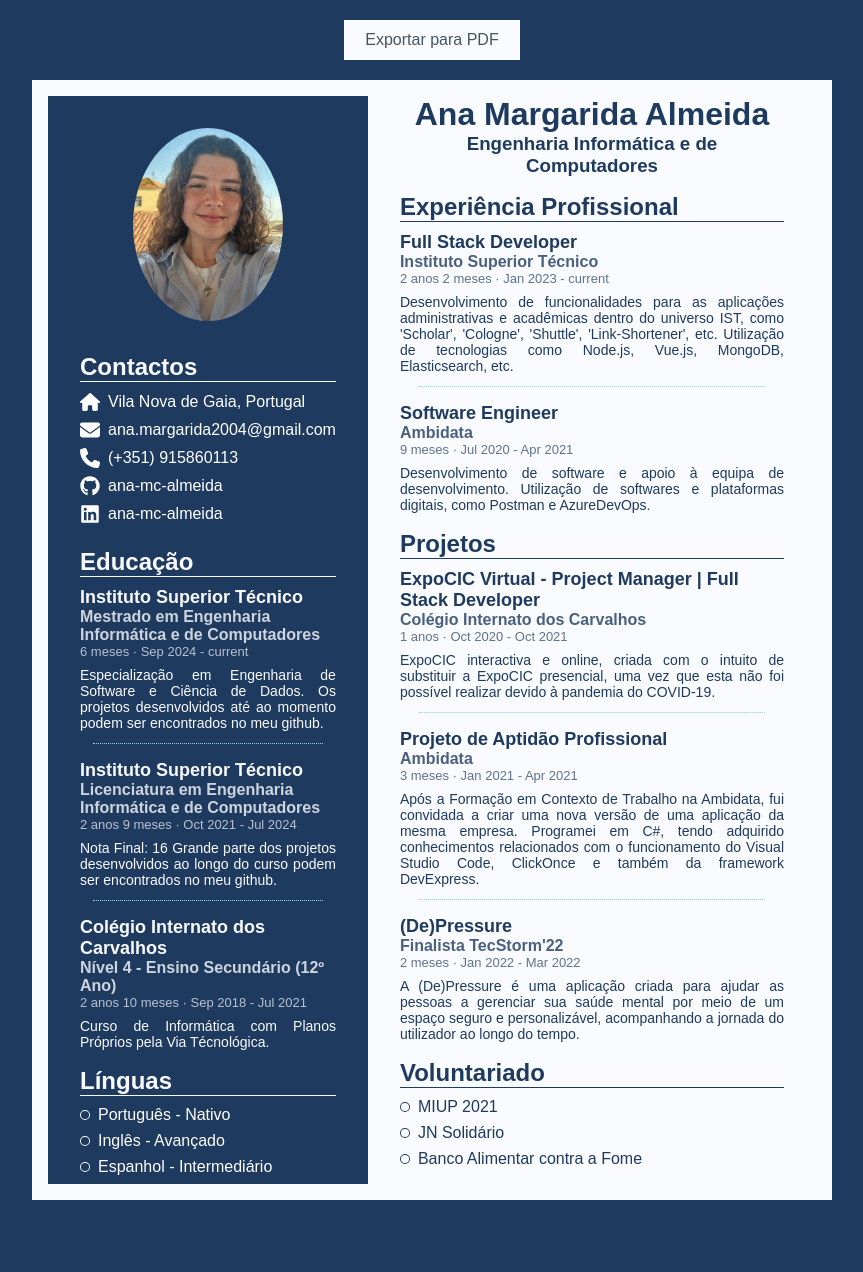
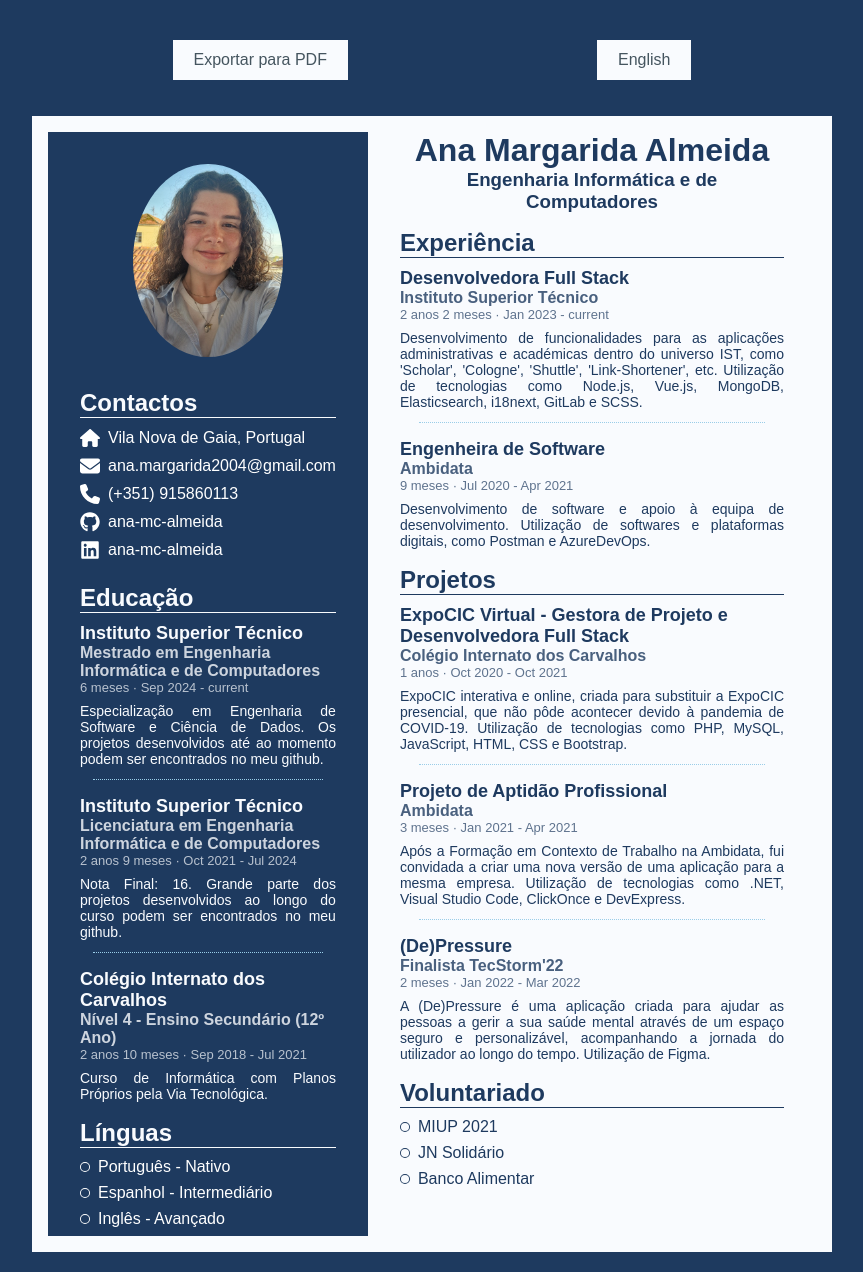
Before and after one commit to ana-mc-almeida/cv, a Vue app: page / in a window 1280 px wide. Shown: the whole page, without its empty margins (208-1071 px from the left). Before the commit the page ends 1220 px from the top, so only its background shows below. Built offline with nearby package versions, Linux system fonts and the light colour scheme.

Commit message:
Add translations (#5)

```diff
--- a/package.json
+++ b/package.json
@@ -19,6 +19,7 @@
     "html2pdf.js": "^0.10.3",
     "simple-icons": "^14.10.0",
     "vue": "^3.5.13",
+    "vue-i18n": "^11.1.2",
     "vue-router": "^4.5.0"
   },
   "devDependencies": {
--- a/src/components/ContentArea.vue
+++ b/src/components/ContentArea.vue
@@ -1,71 +1,69 @@
 <template>
   <div class="content-area">
-    <h1 style="margin: 0">Ana Margarida Almeida</h1>
-    <h3 style="margin: 0">Engenharia Informática e de Computadores</h3>
-    <!-- <SectionContainer title="Perfil" style="text-align: justify">
+    <h1 style="margin: 0">{{ $t('my-name') }}</h1>
+    <h3 style="margin: 0">{{ $t('short-profile') }}</h3>
+    <!-- <SectionContainer :title="$t('profile.title')" style="text-align: justify">
+      <SectionEntry :description="$t('profile.description')" />
+    </SectionContainer> -->
+    <SectionContainer :title="$t('experience.title')">
       <SectionEntry
-        description="Sou uma estudante de Engenharia Informática apaixonada por desenvolvimento de software e
-      inovação tecnológica."
-      />
-    </SectionContainer> -->
-    <SectionContainer title="Experiência Profissional">
-      <SectionEntry
-        mainTitle="Full Stack Developer"
-        subTitle="Instituto Superior Técnico"
+        :mainTitle="$t('experience.dsi.title')"
+        :subTitle="$t('ist')"
         startDate="15-01-2023"
-        description="Desenvolvimento de funcionalidades para as aplicações administrativas e acadêmicas dentro do universo IST, como 'Scholar', 'Cologne', 'Shuttle', 'Link-Shortener', etc. Utilização de tecnologias como Node.js, Vue.js, MongoDB, Elasticsearch, etc."
-        :icons="['nodedotjs', 'vuedotjs', 'mongodb', 'elasticsearch', 'gitlab', 'scss']"
+        :description="$t('experience.dsi.description') + ' ' + $t('experience.dsi.technologies')"
+        :icons="['nodedotjs', 'vuedotjs', 'mongodb', 'elasticsearch', 'i18next', 'gitlab', 'scss']"
       />
       <SectionEntry
-        mainTitle="Software Engineer"
-        subTitle="Ambidata"
+        :mainTitle="$t('experience.ambidata.title')"
+        :subTitle="$t('ambidata')"
         startDate="01-07-2020"
         endDate="01-04-2021"
-        description="Desenvolvimento de software e apoio à equipa de desenvolvimento. Utilização de softwares e plataformas digitais, como Postman e AzureDevOps."
+        :description="
+          $t('experience.ambidata.description') + ' ' + $t('experience.ambidata.technologies')
+        "
+        :icons="['postman', 'azuredevops']"
       />
     </SectionContainer>
-    <SectionContainer title="Projetos">
+    <SectionContainer :title="$t('projects.title')">
       <SectionEntry
-        mainTitle="ExpoCIC Virtual - Project Manager | Full Stack Developer"
-        subTitle="Colégio Internato dos Carvalhos"
+        :mainTitle="$t('projects.expocic.title')"
+        :subTitle="$t('cic')"
         startDate="31-10-2020"
         endDate="01-10-2021"
-        description="ExpoCIC interactiva e online, criada com o intuito de substituir a ExpoCIC presencial, uma vez que esta não foi possível realizar
-devido à pandemia do COVID-19."
-        :icons="['php', 'mysql', 'javascript', 'html5', 'css']"
+        :description="
+          $t('projects.expocic.description') + ' ' + $t('projects.expocic.technologies')
+        "
+        :icons="['php', 'mysql', 'bootstrap', 'javascript', 'html5', 'css']"
       />
       <SectionEntry
-        mainTitle="Projeto de Aptidão Profissional"
-        subTitle="Ambidata"
+        :mainTitle="$t('projects.pap.title')"
+        :subTitle="$t('ambidata')"
         startDate="06-01-2021"
         endDate="22-04-2021"
-        description="Após a Formação em Contexto de Trabalho na Ambidata, fui convidada a criar uma nova versão de uma aplicação da mesma empresa. Programei em C#, tendo adquirido conhecimentos relacionados com o funcionamento do Visual Studio Code, ClickOnce e também da framework DevExpress."
-        :icons="['c#', 'visualstudiocode', 'devExpress']"
+        :description="$t('projects.pap.description') + ' ' + $t('projects.pap.technologies')"
+        :icons="['dotnet', 'devexpress']"
       />
       <SectionEntry
-        mainTitle="(De)Pressure"
+        :mainTitle="$t('projects.depressure.title')"
         subTitle="Finalista TecStorm'22"
         startDate="01-01-2022"
         endDate="01-03-2022"
-        description="A (De)Pressure é uma aplicação criada para ajudar as pessoas a gerenciar sua saúde mental por meio de um espaço seguro e personalizável, acompanhando a jornada do utilizador ao longo do tempo."
+        :description="
+          $t('projects.depressure.description') + ' ' + $t('projects.depressure.technologies')
+        "
         :icons="['figma']"
       />
     </SectionContainer>
-    <SectionContainer title="Voluntariado">
-      <LinkEntry text="MIUP 2021" iconSize="2xs" type="regular" color="#1e3a5f" />
-      <LinkEntry text="JN Solidário" iconSize="2xs" type="regular" color="#1e3a5f" />
+    <SectionContainer :title="$t('volunteering.title')">
+      <LinkEntry :text="$t('miup')" iconSize="2xs" type="regular" color="#1e3a5f" />
+      <LinkEntry :text="$t('jn_solidario')" iconSize="2xs" type="regular" color="#1e3a5f" />
       <!-- <LinkEntry
-        text="Distribuição de comida e roupa aos sem-abrigo"
+        :text="$t('homeless_distribution')"
         iconSize="2xs"
         type="regular"
         color="#1e3a5f"
       /> -->
-      <LinkEntry
-        text="Banco Alimentar contra a Fome"
-        iconSize="2xs"
-        type="regular"
-        color="#1e3a5f"
-      />
+      <LinkEntry :text="$t('banco-alimentar')" iconSize="2xs" type="regular" color="#1e3a5f" />
     </SectionContainer>
   </div>
 </template>
--- a/src/components/OptionsBar.vue
+++ b/src/components/OptionsBar.vue
@@ -1,6 +1,11 @@
 <template>
   <div class="options-bar">
-    <button class="export-button" @click="exportToPDF">Exportar para PDF</button>
+    <button class="button primary-button" @click="exportToPDF">
+      {{ $t('actions.export-to-pdf') }}
+    </button>
+    <button class="button primary-button" @click="changeLanguage">
+      {{ otherLanguageString }}
+    </button>
   </div>
 </template>
 
@@ -11,6 +16,19 @@ export default {
   props: {
     cvContainer: {
       type: Object,
+    },
+  },
+  data() {
+    return {
+      languge: 'pt',
+    }
+  },
+  computed: {
+    otherLanguage() {
+      return this.$i18n.locale === 'pt' ? 'en' : 'pt'
+    },
+    otherLanguageString() {
+      return this.$i18n.locale === 'pt' ? 'English' : 'Português'
     },
   },
   methods: {
@@ -29,6 +47,9 @@ export default {
 
       html2pdf().set(options).from(element).save()
     },
+    changeLanguage() {
+      this.$i18n.locale = this.otherLanguage
+    },
   },
 }
 </script>
@@ -38,21 +59,25 @@ export default {
 
 .options-bar {
   margin: 1rem;
+  display: flex;
 }
 
-.export-button {
-  // TODO: improve button style
+.button {
   display: block;
   margin: 20px auto;
   padding: 10px 20px;
   font-size: 16px;
+  cursor: pointer;
+  text-align: center;
+}
+
+.primary-button {
+  // TODO: improve button style
   color: $text-color;
   background: $primary-color;
   border: 1px solid transparent;
-  cursor: pointer;
-  text-align: center;
 }
-.export-button:hover {
+.primary-button:hover {
   background: $secondary-color;
   color: $primary-color;
   border: 1px solid $primary-color;
--- a/src/components/SidePanel.vue
+++ b/src/components/SidePanel.vue
@@ -1,7 +1,7 @@
 <template>
   <div class="side-panel">
     <!-- TODO: make img container prettier -->
-    <img src="@/assets/profile_picture.jpg" alt="Ana Margarida" />
+    <img src="@/assets/profile_picture.jpg" :alt="$t('my-name')" />
     <SectionContainer title="Contactos">
       <LinkEntry icon="house" text="Vila Nova de Gaia, Portugal" iconSize="lg" />
       <LinkEntry
@@ -27,34 +27,44 @@
       />
       <!-- TODO: add link to website -->
     </SectionContainer>
-    <SectionContainer title="Educação">
+    <SectionContainer :title="$t('education.title')">
       <SectionEntry
-        subTitle="Mestrado em Engenharia Informática e de Computadores"
-        mainTitle="Instituto Superior Técnico"
+        :subTitle="$t('education.masters.title')"
+        :mainTitle="$t('ist')"
         startDate="1-09-2024"
-        description="Especialização em Engenharia de Software e Ciência de Dados. Os projetos desenvolvidos até ao momento podem ser encontrados no meu github."
+        :description="$t('education.masters.description')"
       />
       <SectionEntry
-        subTitle="Licenciatura em Engenharia Informática e de Computadores"
-        mainTitle="Instituto Superior Técnico"
+        :subTitle="$t('education.bachelors.title')"
+        :mainTitle="$t('ist')"
         startDate="04-10-2021"
         endDate="31-07-2024"
-        description="Nota Final: 16
-        Grande parte dos projetos desenvolvidos ao longo do curso podem ser encontrados no meu github."
+        :description="$t('education.bachelors.description')"
       />
       <SectionEntry
-        mainTitle="Colégio Internato dos Carvalhos"
-        subTitle="Nível 4 - Ensino Secundário (12º Ano)"
+        :mainTitle="$t('cic')"
+        :subTitle="$t('education.high-school.title')"
         startDate="13-09-2018"
         endDate="13-07-2021"
-        description="Curso de Informática com Planos Próprios pela Via Técnológica."
+        :description="$t('education.high-school.description')"
       />
     </SectionContainer>
-    <SectionContainer title="Línguas">
-      <!-- TODO: improve this to include levels -->
-      <LinkEntry text="Português - Nativo" iconSize="2xs" type="regular" />
-      <LinkEntry text="Inglês - Avançado" iconSize="2xs" type="regular" />
-      <LinkEntry text="Espanhol - Intermediário" iconSize="2xs" type="regular" />
+    <SectionContainer :title="$t('languages.title')">
+      <LinkEntry
+        :text="$t('languages.portuguese.title') + ' - ' + $t('languages.portuguese.level')"
+        iconSize="2xs"
+        type="regular"
+      />
+      <LinkEntry
+        :text="$t('languages.spanish.title') + ' - ' + $t('languages.spanish.level')"
+        iconSize="2xs"
+        type="regular"
+      />
+      <LinkEntry
+        :text="$t('languages.english.title') + ' - ' + $t('languages.english.level')"
+        iconSize="2xs"
+        type="regular"
+      />
     </SectionContainer>
     <!-- <SectionContainer title="Linguagens">
       <div style="display: flex; gap: 0.5rem">
@@ -133,7 +143,7 @@ export default {
 
 img {
   width: 150px;
-  border-radius: 100%;
+  border-radius: 50%;
   margin: 2rem 0 1rem 0;
 }
 </style>
--- /dev/null
+++ b/src/i18n/common.json
@@ -0,0 +1,9 @@
+{
+  "my-name": "Ana Margarida Almeida",
+  "ist": "Instituto Superior Técnico",
+  "ambidata": "Ambidata",
+  "cic": "Colégio Internato dos Carvalhos",
+  "miup": "MIUP 2021",
+  "jn_solidario": "JN Solidário",
+  "banco-alimentar": "Banco Alimentar"
+}
--- /dev/null
+++ b/src/i18n/en.json
@@ -0,0 +1,65 @@
+{
+  "actions": {
+    "change-language": "Change Language",
+    "export-to-pdf": "Export to PDF"
+  },
+  "short-profile": "Computer Engineering and Computers",
+  "experience": {
+    "title": "Experience",
+    "dsi": {
+      "title": "Full Stack Developer",
+      "description": "Development of features for administrative and academic applications within the IST universe, such as 'Scholar,' 'Cologne,' 'Shuttle,' 'Link-Shortener,' etc.",
+      "technologies": "Use of technologies such as Node.js, Vue.js, MongoDB, Elasticsearch, i18next, GitLab, and SCSS."
+    },
+    "ambidata": {
+      "title": "Software Engineer",
+      "description": "Software development and support to the development team. ",
+      "technologies": "Use of software and digital platforms, such as Postman and AzureDevOps."
+    }
+  },
+  "projects": {
+    "title": "Projects",
+    "expocic": {
+      "title": "ExpoCIC Virtual - Project Manager and Full Stack Developer",
+      "description": "Interactive and online ExpoCIC, created to replace the in-person ExpoCIC, which could not take place due to the COVID-19 pandemic.",
+      "technologies": "Use of technologies such as PHP, MySQL, JavaScript, HTML, CSS, and Bootstrap."
+    },
+    "pap": {
+      "title": "Professional Aptitude Project",
+      "description": "After the Workplace Training at Ambidata, I was invited to create a new version of an application for the same company.",
+      "technologies": "Use of technologies such as .NET, Visual Studio Code, ClickOnce, and DevExpress."
+    },
+    "depressure": {
+      "title": "(De)Pressure",
+      "description": "(De)Pressure is an app created to help people manage their mental health through a safe and customizable space, tracking the user’s journey over time.",
+      "technologies": "Use of Figma."
+    }
+  },
+  "volunteering": {
+    "title": "Volunteering"
+  },
+  "contacts": {
+    "title": "Contacts"
+  },
+  "education": {
+    "title": "Education",
+    "masters": {
+      "title": "Master's in Computer Science and Engineering",
+      "description": "Specialization in Software Engineering and Data Science. The projects developed so far can be found on my GitHub."
+    },
+    "bachelors": {
+      "title": "Bachelor's in Computer Science and Engineering",
+      "description": "Final Grade: 16. Most of the projects developed throughout the course can be found on my GitHub."
+    },
+    "high-school": {
+      "title": "Level 4 - Secondary Education (12th Grade)",
+      "description": "Computer Science Course with Customized Curriculum through the Technological Pathway."
+    }
+  },
+  "languages": {
+    "title": "Languages",
+    "portuguese": { "title": "Portuguese", "level": "Native" },
+    "english": { "title": "English", "level": "Advanced" },
+    "spanish": { "title": "Spanish", "level": "Intermediate" }
+  }
+}
--- /dev/null
+++ b/src/i18n/index.js
@@ -0,0 +1,16 @@
+import { createI18n } from 'vue-i18n'
+import enTranslation from '@/i18n/en.json'
+import ptTranslation from '@/i18n/pt.json'
+import commonTranslation from '@/i18n/common.json'
+
+const i18n = createI18n({
+  locale: 'pt',
+  fallbackLocale: 'en',
+  legacy: false,
+  messages: {
+    pt: { ...ptTranslation, ...commonTranslation },
+    en: { ...enTranslation, ...commonTranslation },
+  },
+})
+
+export default i18n
--- /dev/null
+++ b/src/i18n/pt.json
@@ -0,0 +1,65 @@
+{
+  "actions": {
+    "change-language": "Mudar Idioma",
+    "export-to-pdf": "Exportar para PDF"
+  },
+  "short-profile": "Engenharia Informática e de Computadores",
+  "experience": {
+    "title": "Experiência",
+    "dsi": {
+      "title": "Desenvolvedora Full Stack",
+      "description": "Desenvolvimento de funcionalidades para as aplicações administrativas e académicas dentro do universo IST, como 'Scholar', 'Cologne', 'Shuttle', 'Link-Shortener', etc.",
+      "technologies": "Utilização de tecnologias como Node.js, Vue.js, MongoDB, Elasticsearch, i18next, GitLab e SCSS."
+    },
+    "ambidata": {
+      "title": "Engenheira de Software",
+      "description": "Desenvolvimento de software e apoio à equipa de desenvolvimento.",
+      "technologies": "Utilização de softwares e plataformas digitais, como Postman e AzureDevOps."
+    }
+  },
+  "projects": {
+    "title": "Projetos",
+    "expocic": {
+      "title": "ExpoCIC Virtual - Gestora de Projeto e Desenvolvedora Full Stack",
+      "description": "ExpoCIC interativa e online, criada para substituir a ExpoCIC presencial, que não pôde acontecer devido à pandemia de COVID-19.",
+      "technologies": "Utilização de tecnologias como PHP, MySQL, JavaScript, HTML, CSS e Bootstrap."
+    },
+    "pap": {
+      "title": "Projeto de Aptidão Profissional",
+      "description": "Após a Formação em Contexto de Trabalho na Ambidata, fui convidada a criar uma nova versão de uma aplicação para a mesma empresa.",
+      "technologies": "Utilização de tecnologias como .NET, Visual Studio Code, ClickOnce e DevExpress."
+    },
+    "depressure": {
+      "title": "(De)Pressure",
+      "description": "A (De)Pressure é uma aplicação criada para ajudar as pessoas a gerir a sua saúde mental através de um espaço seguro e personalizável, acompanhando a jornada do utilizador ao longo do tempo.",
+      "technologies": "Utilização de Figma."
+    }
+  },
+  "volunteering": {
+    "title": "Voluntariado"
+  },
+  "contacts": {
+    "title": "Contactos"
+  },
+  "education": {
+    "title": "Educação",
+    "masters": {
+      "title": "Mestrado em Engenharia Informática e de Computadores",
+      "description": "Especialização em Engenharia de Software e Ciência de Dados. Os projetos desenvolvidos até ao momento podem ser encontrados no meu github."
+    },
+    "bachelors": {
+      "title": "Licenciatura em Engenharia Informática e de Computadores",
+      "description": "Nota Final: 16. Grande parte dos projetos desenvolvidos ao longo do curso podem ser encontrados no meu github."
+    },
+    "high-school": {
+      "title": "Nível 4 - Ensino Secundário (12º Ano)",
+      "description": "Curso de Informática com Planos Próprios pela Via Tecnológica."
+    }
+  },
+  "languages": {
+    "title": "Línguas",
+    "portuguese": { "title": "Português", "level": "Nativo" },
+    "english": { "title": "Inglês", "level": "Avançado" },
+    "spanish": { "title": "Espanhol", "level": "Intermediário" }
+  }
+}
--- a/src/main.js
+++ b/src/main.js
@@ -3,9 +3,10 @@ import './assets/styles/main.css'
 import { createApp } from 'vue'
 import App from './App.vue'
 import router from './router'
+import i18n from '@/i18n/index'
 
 const app = createApp(App)
 
-app.use(router)
+app.use(router).use(i18n)
 
 app.mount('#app')
```
Also changed, not shown: 1 other file (tests, documents, lock files or other folders).
